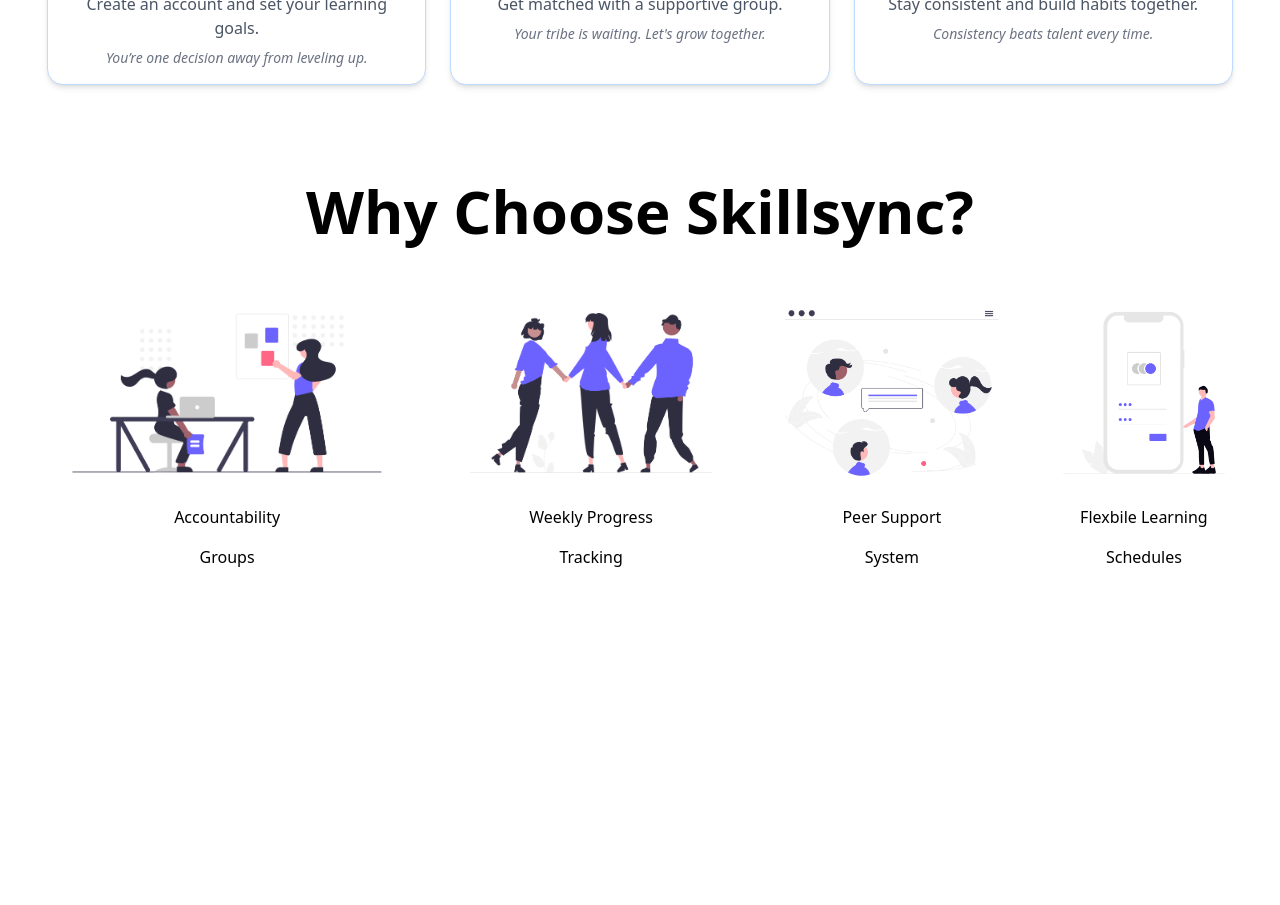
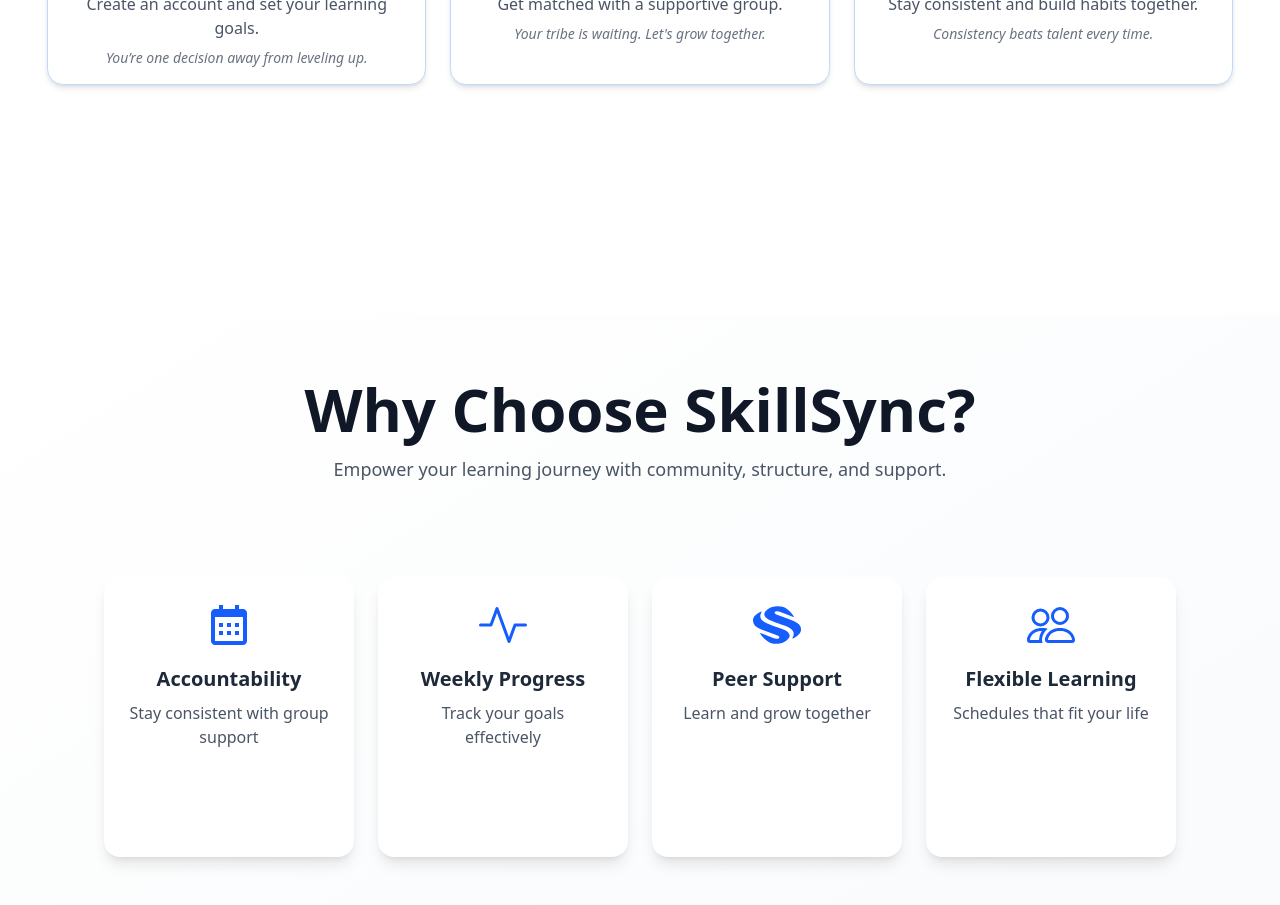
Before and after one commit to dngtemple/skillsync, a React (Vite) app: page / in a window 1280 px wide. Shown: the part 1160-2065 px from the top of the page. Before the commit the page ends 1865 px from the top, so only its background shows below. Built offline with nearby package versions, Linux system fonts and the light colour scheme.

Commit message:
working on the why skillsync section , adding animations , etc

```diff
--- a/src/components/how.jsx
+++ b/src/components/how.jsx
@@ -26,7 +26,7 @@
   ];
 
   return (
-    <div className="w-full h-full px-4 py-12 flex flex-col gap-16">
+    <div className=" w-[100%]  h-screen px-4 py-12 flex flex-col gap-16">
       <h1 className="text-6xl font-semibold text-center text-gray-800">
         How SkillSync Works
       </h1>
--- a/src/components/why.jsx
+++ b/src/components/why.jsx
@@ -1,57 +1,84 @@
-
-import image5 from "../assets/image5.png"
-import image6 from "../assets/image6.png"
-import image7 from "../assets/image7.png"
-import image8 from "../assets/image8.png"
-
-
+import { useEffect, useRef } from "react"
+import { BsActivity, BsPeople } from "react-icons/bs"
+import { BiCalendar } from "react-icons/bi"
+import { SiStudyverse } from "react-icons/si"
+import gsap from "gsap"
 
 export default function Why() {
+  const sectionRef = useRef(null)
+  const cardRefs = useRef([])
 
-  const steps=[
+  const steps = [
     {
-      image : image5,
-      word:"Accountability",
-      phrase:"Groups"
+      image: BiCalendar,
+      word: "Accountability",
+      phrase: "Stay consistent with group support"
     },
     {
-      image : image6,
-      word:"Weekly Progress",
-      phrase:"Tracking"
+      image: BsActivity,
+      word: "Weekly Progress",
+      phrase: "Track your goals effectively"
     },
     {
-      image : image7,
-      word:"Peer Support ",
-      phrase:"System"
+      image: SiStudyverse,
+      word: "Peer Support",
+      phrase: "Learn and grow together"
     },
     {
-      image : image8,
-      word:"Flexbile Learning",
-      phrase:"Schedules"
+      image: BsPeople,
+      word: "Flexible Learning",
+      phrase: "Schedules that fit your life"
     },
   ]
 
+  useEffect(() => {
+    gsap.from(sectionRef.current, {
+      opacity: 0,
+      y: 50,
+      duration: 1,
+      ease: "power3.out"
+    })
+
+    gsap.from(cardRefs.current, {
+      opacity: 0,
+      y: 30,
+      duration: 0.8,
+      stagger: 0.2,
+      delay: 0.5,
+      ease: "power2.out"
+    })
+  }, [])
+
   return (
-    <div className='h-full  py-12 flex flex-col items-center gap-8'>
-        <h1 className='font-semibold text-6xl'>Why Choose Skillsync?</h1>
+    <section
+      ref={sectionRef}
+      className="h-screen py-16 px-6 flex flex-col items-center gap-16 bg-gradient-to-br from-white to-slate-50"
+    >
+      <div className="text-center space-y-4 max-w-2xl">
+        <h2 className="text-6xl font-semibold text-gray-900">Why Choose SkillSync?</h2>
+        <p className="text-lg text-gray-600">
+          Empower your learning journey with community, structure, and support.
+        </p>
+      </div>
 
-        <div className='h-96 w-[95%] py-4 flex gap-4'>
-            {
-                steps.map((a,i)=>{
-                    return(
-                    <div key={i} className=' h-72 gap-4  p-2 flex flex-col items-center'>
-                        <img src={a.image} className='h-60 object-cover'/>
-
-                        <h4>{a.word}</h4>
-
-                        <p>{a.phrase}</p>
-
-                    </div>
-                    )
-                })
-            }
-
-        </div>
-    </div>
+      <div className="w-full flex flex-wrap justify-center gap-6 max-w-6xl">
+        {steps.map((a, i) => {
+          const Icon = a.image
+          return (
+            <div
+              key={i}
+              ref={(el) => (cardRefs.current[i] = el)}
+              className="w-[250px] h-[280px] p-6 bg-white rounded-2xl shadow-lg flex flex-col items-center text-center transition-transform hover:scale-105 hover:shadow-xl"
+            >
+              <div className="text-blue-600 text-5xl mb-4">
+                <Icon />
+              </div>
+              <h4 className="text-xl font-semibold text-gray-800">{a.word}</h4>
+              <p className="text-gray-600 mt-2">{a.phrase}</p>
+            </div>
+          )
+        })}
+      </div>
+    </section>
   )
 }
```
